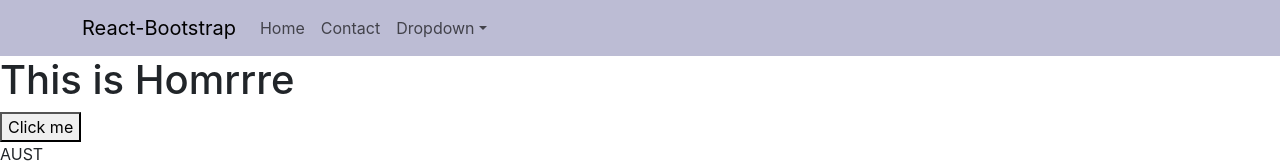
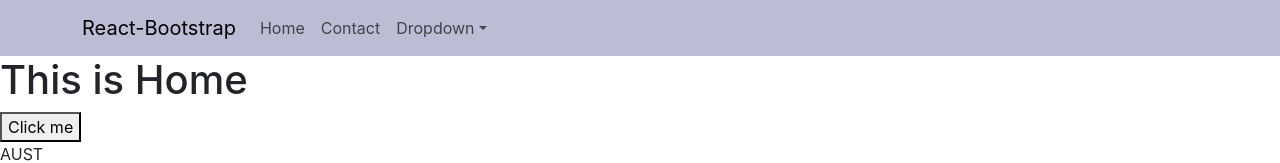
Before and after one commit to f0ring/MYPROJECT, a React (Create React App) app: page / in a window 1280 px wide. Shown: the top 163 px of the page. Built offline with nearby package versions, Linux system fonts and the light colour scheme.

Commit message:
Fixed error in home

```diff
--- a/src/page/home.jsx
+++ b/src/page/home.jsx
@@ -26,7 +26,7 @@ const Home = () => {
 
     return (
         <div>
-            <h1>This is Homrrre</h1>
+            <h1>This is Home</h1>
             <button onClick={handleClick}>
                 Click me
             </button>
```
